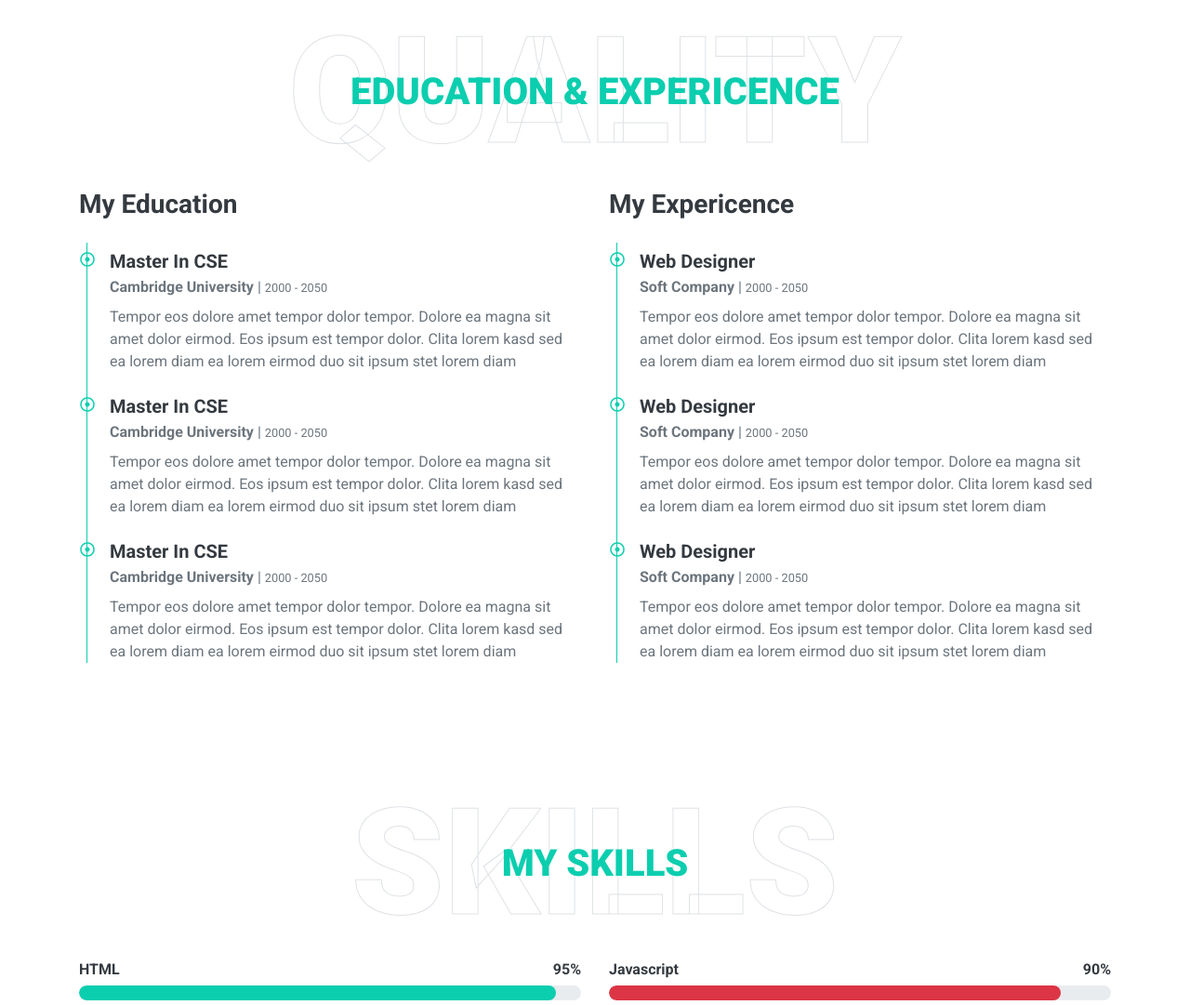
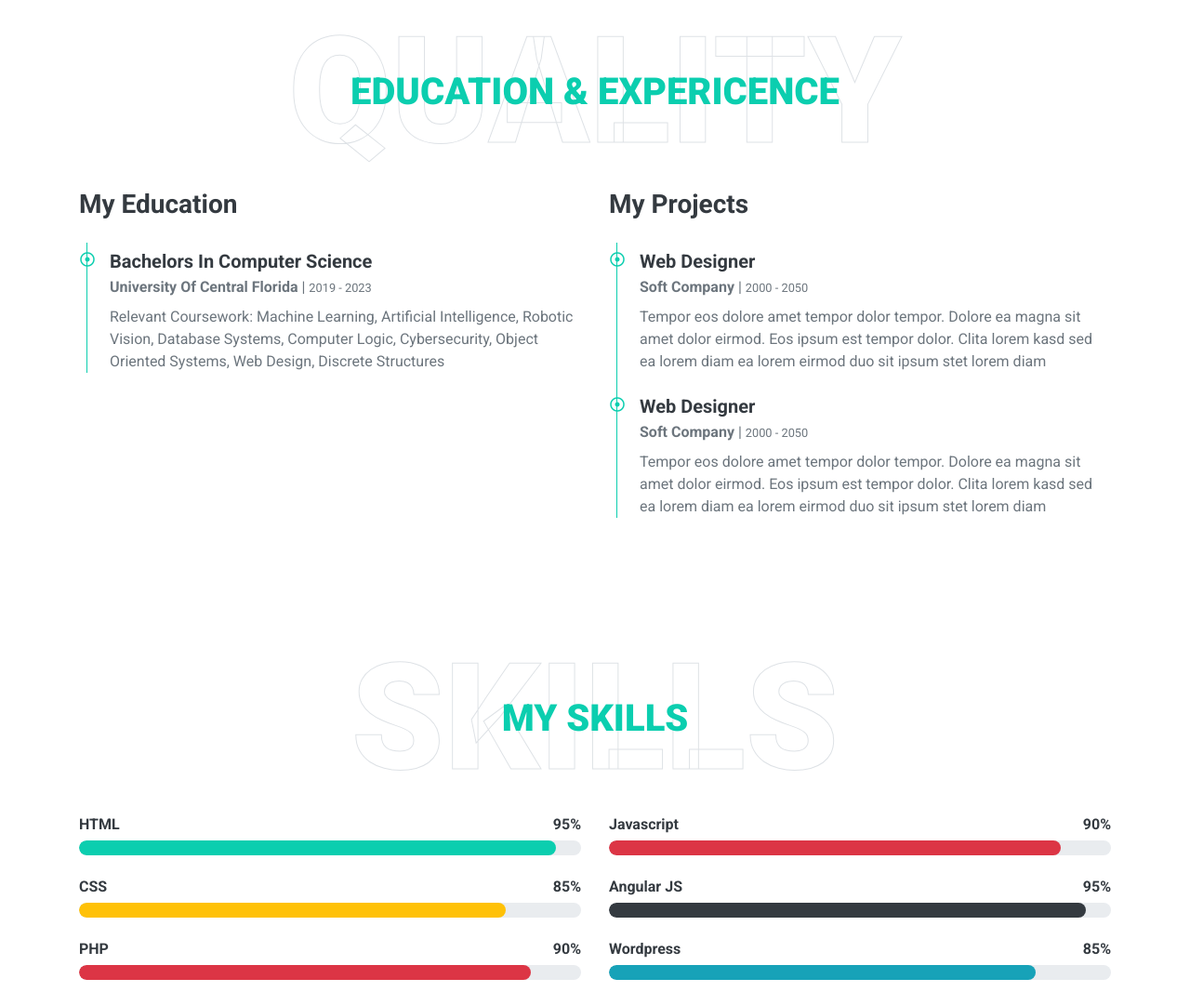
Before and after one commit to Eli-Ferguson/Eli-Ferguson.github.io, a plain HTML site: page index.html in a window 1280 px wide. Shown: the part 1504-2585 px from the top of the page at 93% size. Drawn offline with nearby package versions, Linux system fonts and the light colour scheme.

Commit message:
Remove Services and update experience

```diff
--- a/index.html
+++ b/index.html
@@ -141,32 +141,22 @@
                 <h1 class="display-1 text-uppercase text-white" style="-webkit-text-stroke: 1px #dee2e6;">Quality</h1>
                 <h1 class="position-absolute text-uppercase text-primary">Education & Expericence</h1>
             </div>
-            <div class="row align-items-center">
+            <div class="row  justify-content-center">
                 <div class="col-lg-6">
                     <h3 class="mb-4">My Education</h3>
                     <div class="border-left border-primary pt-2 pl-4 ml-2">
                         <div class="position-relative mb-4">
                             <i class="far fa-dot-circle text-primary position-absolute" style="top: 2px; left: -32px;"></i>
-                            <h5 class="font-weight-bold mb-1">Master In CSE</h5>
-                            <p class="mb-2"><strong>Cambridge University</strong> | <small>2000 - 2050</small></p>
-                            <p>Tempor eos dolore amet tempor dolor tempor. Dolore ea magna sit amet dolor eirmod. Eos ipsum est tempor dolor. Clita lorem kasd sed ea lorem diam ea lorem eirmod duo sit ipsum stet lorem diam</p>
-                        </div>
-                        <div class="position-relative mb-4">
-                            <i class="far fa-dot-circle text-primary position-absolute" style="top: 2px; left: -32px;"></i>
-                            <h5 class="font-weight-bold mb-1">Master In CSE</h5>
-                            <p class="mb-2"><strong>Cambridge University</strong> | <small>2000 - 2050</small></p>
-                            <p>Tempor eos dolore amet tempor dolor tempor. Dolore ea magna sit amet dolor eirmod. Eos ipsum est tempor dolor. Clita lorem kasd sed ea lorem diam ea lorem eirmod duo sit ipsum stet lorem diam</p>
-                        </div>
-                        <div class="position-relative mb-4">
-                            <i class="far fa-dot-circle text-primary position-absolute" style="top: 2px; left: -32px;"></i>
-                            <h5 class="font-weight-bold mb-1">Master In CSE</h5>
-                            <p class="mb-2"><strong>Cambridge University</strong> | <small>2000 - 2050</small></p>
-                            <p>Tempor eos dolore amet tempor dolor tempor. Dolore ea magna sit amet dolor eirmod. Eos ipsum est tempor dolor. Clita lorem kasd sed ea lorem diam ea lorem eirmod duo sit ipsum stet lorem diam</p>
+                            <h5 class="font-weight-bold mb-1">Bachelors In Computer Science</h5>
+                            <p class="mb-2"><strong>University Of Central Florida</strong> | <small>2019 - 2023</small></p>
+                            <p>
+                                Relevant Coursework: Machine Learning, Artificial Intelligence, Robotic Vision, Database Systems, Computer Logic, Cybersecurity, Object Oriented Systems, Web Design, Discrete Structures
+                            </p>
                         </div>
                     </div>
                 </div>
                 <div class="col-lg-6">
-                    <h3 class="mb-4">My Expericence</h3>
+                    <h3 class="mb-4">My Projects</h3>
                     <div class="border-left border-primary pt-2 pl-4 ml-2">
                         <div class="position-relative mb-4">
                             <i class="far fa-dot-circle text-primary position-absolute" style="top: 2px; left: -32px;"></i>
@@ -180,12 +170,7 @@
                             <p class="mb-2"><strong>Soft Company</strong> | <small>2000 - 2050</small></p>
                             <p>Tempor eos dolore amet tempor dolor tempor. Dolore ea magna sit amet dolor eirmod. Eos ipsum est tempor dolor. Clita lorem kasd sed ea lorem diam ea lorem eirmod duo sit ipsum stet lorem diam</p>
                         </div>
-                        <div class="position-relative mb-4">
-                            <i class="far fa-dot-circle text-primary position-absolute" style="top: 2px; left: -32px;"></i>
-                            <h5 class="font-weight-bold mb-1">Web Designer</h5>
-                            <p class="mb-2"><strong>Soft Company</strong> | <small>2000 - 2050</small></p>
-                            <p>Tempor eos dolore amet tempor dolor tempor. Dolore ea magna sit amet dolor eirmod. Eos ipsum est tempor dolor. Clita lorem kasd sed ea lorem diam ea lorem eirmod duo sit ipsum stet lorem diam</p>
-                        </div>
+                    </div>
                     </div>
                 </div>
             </div>
@@ -267,7 +252,7 @@
 
 
     <!-- Services Start -->
-    <div class="container-fluid pt-5" id="service">
+    <!-- <div class="container-fluid pt-5" id="service">
         <div class="container">
             <div class="position-relative d-flex align-items-center justify-content-center">
                 <h1 class="display-1 text-uppercase text-white" style="-webkit-text-stroke: 1px #dee2e6;">Service</h1>
@@ -324,7 +309,7 @@
                 </div>
             </div>
         </div>
-    </div>
+    </div> -->
     <!-- Services End -->
 
 
```
